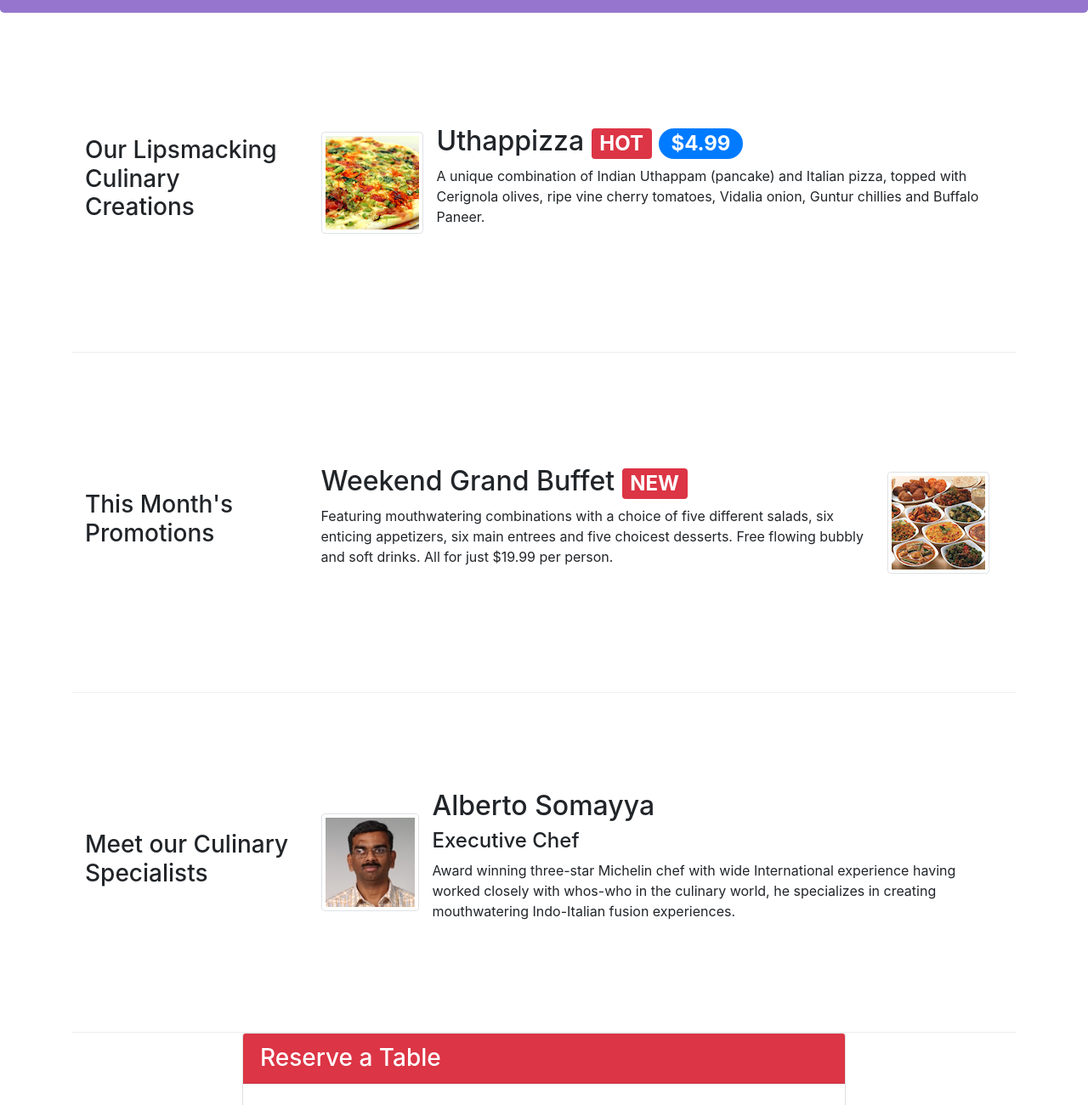
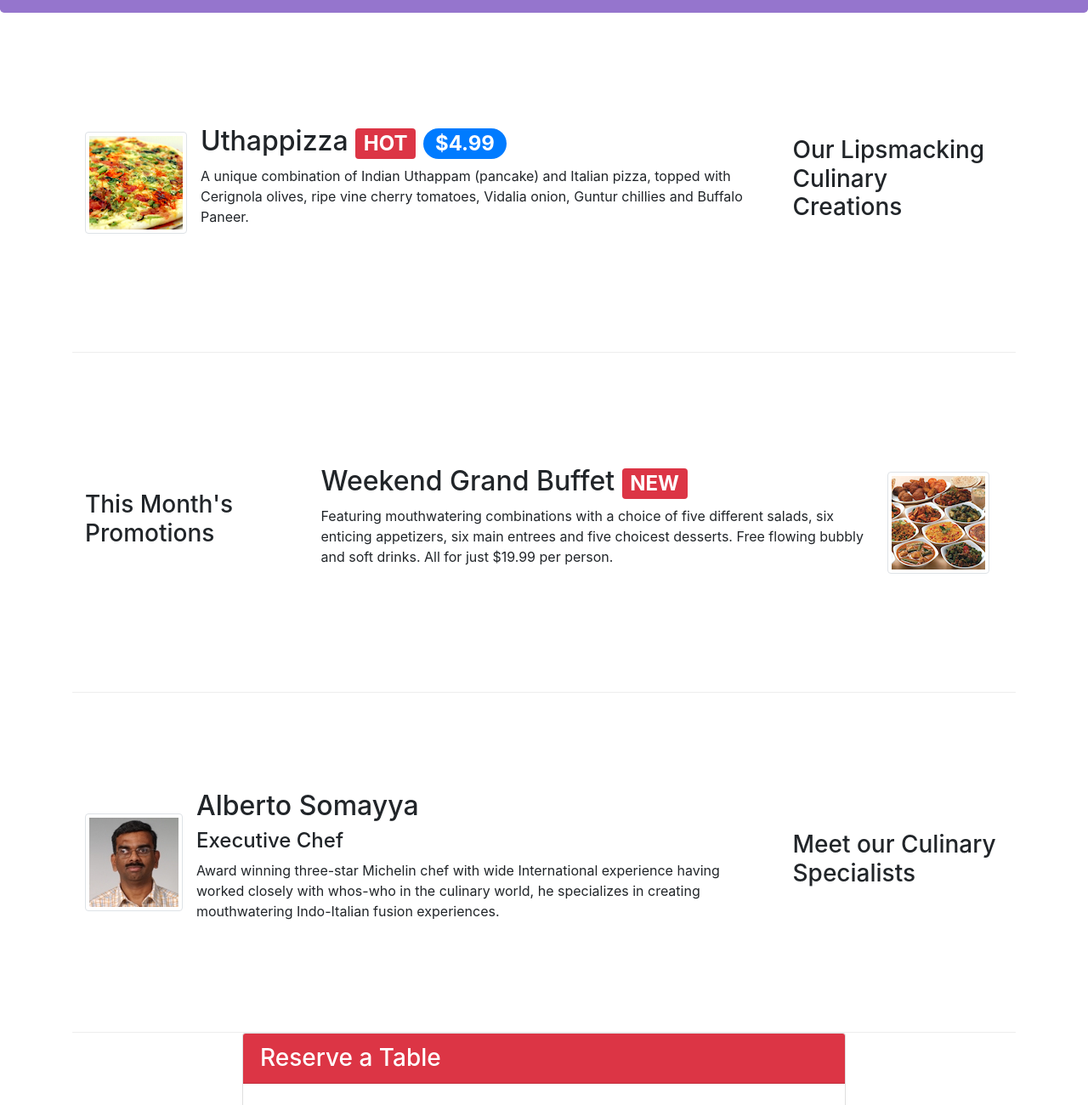
Before and after one commit to TinIT28/Lab2-FER201m, a website: page index.html in a window 1280 px wide. Shown: the part 319-1619 px from the top of the page at 85% size. Drawn offline with nearby package versions, Linux system fonts and the light colour scheme.

Commit message:
Edit content index.html

```diff
--- a/index.html
+++ b/index.html
@@ -54,10 +54,10 @@
     <div class="container">
         <div class="row row-content align-items-center">
 			<!-- Replaced flex-first and flex-last with order-1 and order-2 in beta 2" -->
-            <div class="col-sm-4 col-md-3 order-1 flex-last">
+            <div class="col-sm-4 col-md-3 order-md-2">
                 <h3>Our Lipsmacking Culinary Creations</h3>
             </div>
-            <div class="col-sm col-md order-2 flex-first">
+            <div class="col-sm col-md order-md-1">
 				<div class="media">
 					<img class="d-flex mr-3 img-thumbnail align-self-center"
 						 src="img/uthappizza.png" alt="Uthappizza">
@@ -93,10 +93,10 @@
         </div>
 
         <div class="row row-content align-items-center">
-            <div class="col-sm-4 col-md-3 order-1 flex-last">
+            <div class="col-sm-4 col-md-3 order-md-2">
                 <h3>Meet our Culinary Specialists</h3>
             </div>
-            <div class="col-sm col-md order-2 flex-first">
+            <div class="col-sm col-md order-md-1">
                 <div class="media">
                     <img class="d-flex mr-3 img-thumbnail align-self-center"
                          src="img/alberto.png" alt="Alberto Somayya">
@@ -113,9 +113,9 @@
             </div>
         </div>
 
-        <div class="col-12 offset-md-2 col-sm-6 col-md-8 align-self-center">
+        <div id="reserve-table" class="col-12 offset-md-2 col-sm-6 col-md-8 align-self-center">
 			<div class="card">
-				<h3 id="reserve-table" class="card-header text-white bg-danger">Reserve a Table</h3>
+				<h3 class="card-header text-white bg-danger">Reserve a Table</h3>
 				<div class="card-body">
 					<dl class="row">
 						<dd class="col-12 col-md-3">Number of Guests</dd>
```
